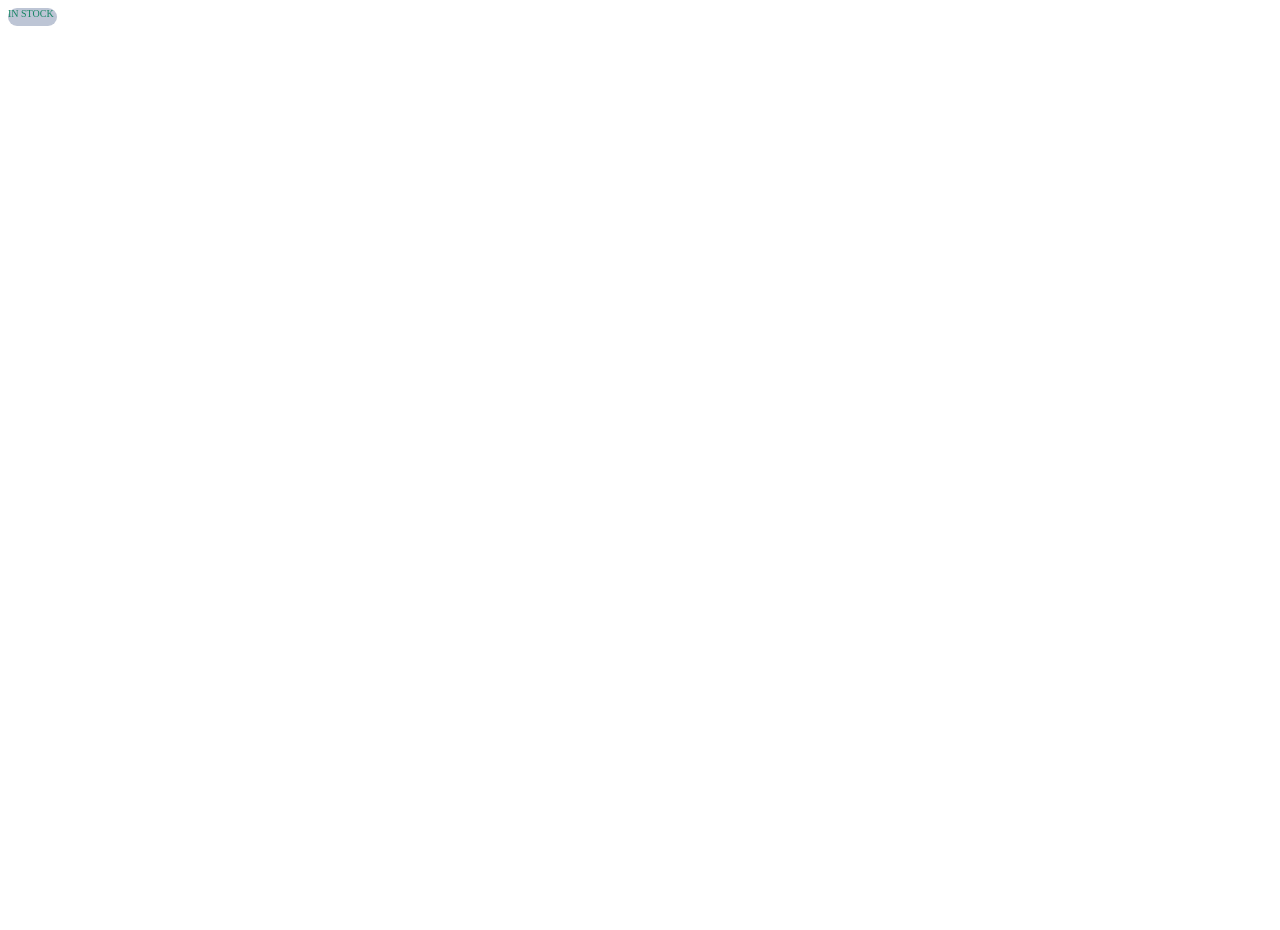
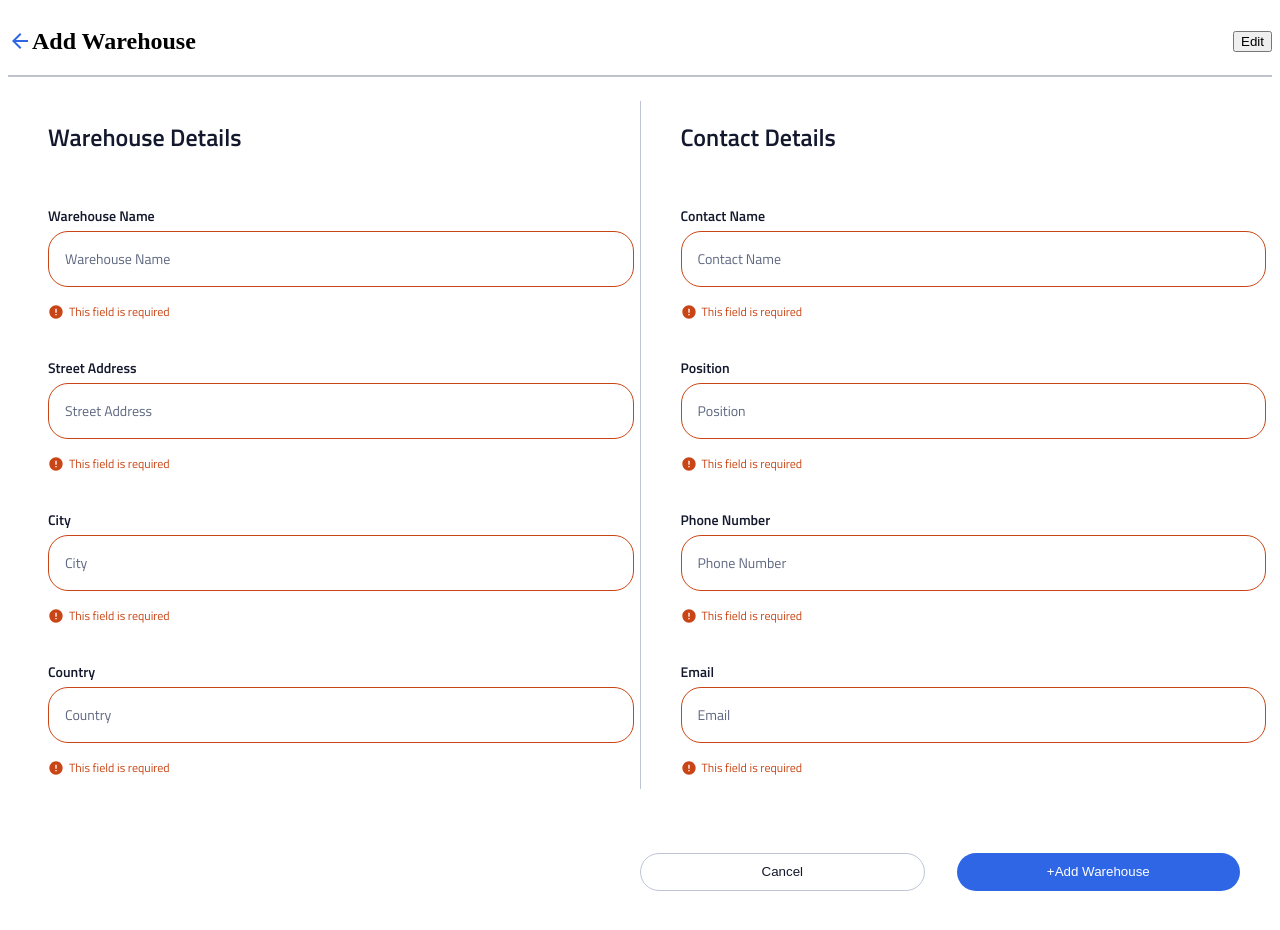
Before and after one commit to vibrentcarey/intstock, a React (Create React App) app in the folder client/: page /dev in a window 1280 px wide. Before the commit the page ends 800 px from the top, so only its background shows below. Built offline with nearby package versions, Linux system fonts and the light colour scheme.

Commit message:
Merge form with header and buttons

```diff
--- a/client/src/App.js
+++ b/client/src/App.js
@@ -9,6 +9,7 @@ import InventoryItemDetailsPage from "./pages/InventoryItemDetailsPage/Inventory
 import EditInventoryItemPage from "./pages/EditInventoryItemPage/EditInventoryItemPage";
 import AddInventoryItemPage from "./pages/AddInventoryItemPage/AddInventoryItemPage";
 import Dev from "./pages/Dev/Dev";
+import WarehouseForm from "./components/WarehouseForm/WarehouseForm";
 
 // InStock Application
 class App extends Component {
@@ -42,7 +43,7 @@ class App extends Component {
             />
             <Route
               path="/dev"
-              component={Dev} //Stock filter
+              component={AddWarehousePage} //Stock filter: ;
             />
           </Switch>
         </BrowserRouter>
--- a/client/src/Button/Button.scss
+++ b/client/src/Button/Button.scss
@@ -9,6 +9,7 @@
   border-radius: 1.25rem;
   border: none;
   padding: 0;
+  margin: 1rem;
 }
 
 .button {
--- a/client/src/components/TopBar.js
+++ b/client/src/components/TopBar.js
@@ -4,6 +4,7 @@ import './TopBar.css'
 import back from '../assets/arrow_back-24px.svg'
 import PropTypes from 'prop-types'
 import TopBarDetails from './TopBarDetails';
+import Button from '../Button/Button';
 
 const TopBar = (props) => {
   const showButton = true
--- a/client/src/components/WarehouseForm/WarehouseForm.js
+++ b/client/src/components/WarehouseForm/WarehouseForm.js
@@ -4,6 +4,7 @@ import { Link } from 'react-router-dom';
 // import axios from 'axios';
 import back from '../../assets/arrow_back-24px.svg';
 import errorIcon from '../../assets/error-24px.svg';
+import Button from '../../Button/Button';
 
 class WarehouseForm extends Component {
     state = {
@@ -180,8 +181,8 @@ class WarehouseForm extends Component {
                         </fieldset>
                     </div>
                     <div className='warehouse-form__button-container'>
-                        {/* Button Cancel will be here */}
-                        {/* Button Save/Add Warehouse will be here */}
+                        <Button value='Cancel' type='secondary' />
+                        <Button value='+Add Warehouse' />
                     </div>
                 </form>
             </section>
--- a/client/src/components/WarehouseForm/WarehouseForm.scss
+++ b/client/src/components/WarehouseForm/WarehouseForm.scss
@@ -1,22 +1,35 @@
-@use "../../style/partials/mixins" as *;
-@use "../../style/partials/typography" as *;
-@use "../../style/partials/variables" as *;
+@use "../../style/partials/mixins"as *;
+@use "../../style/partials/typography"as *;
+@use "../../style/partials/variables"as *;
 
 .warehouse-form {
     background-color: $white;
     @include flex(flex-start, stretch, column);
 
+    &__button-container {
+        @include flex(space-between, flex-start, row);
+        width: 90%;
+        padding: 1rem;
+
+        @include tablet() {
+            align-self: flex-end;
+            width: 50%;
+        }
+    }
+
     &__form {
         @include flex(center, center, column);
         width: 100%;
+
         @include tablet {
             @include dividerStyleTop;
         }
     }
 
-    &__input-container{
+    &__input-container {
         @include flex(center, center, column);
         width: 100%;
+
         @include tablet {
             @include flex(space-between, flex-start, row);
 
@@ -30,18 +43,20 @@
         padding: 1rem 1.5rem 1.5rem 1.5rem;
         border: none;
         @include dividerStyleTop;
+
         @include tablet {
-            border-top:none;
+            border-top: none;
             margin: 1.5rem 0 2rem 0;
             width: 50%;
             padding: 0rem 2rem;
         }
+
         @include desktop {
             padding: 0rem 2.5rem;
         }
     }
 
-    &__warehouse-details{
+    &__warehouse-details {
         @include tablet {
             @include dividerStyleRight;
         }
@@ -51,7 +66,8 @@
     &__heading {
         @include font-stack-m-h2;
         padding-bottom: 0.5rem;
-        @include tablet{
+
+        @include tablet {
             @include font-stack-tab-desc-h2;
         }
     }
@@ -59,7 +75,8 @@
     &__label {
         @include font-stack-m-h3;
         padding: 1rem 0 0.25rem 0;
-        @include tablet{
+
+        @include tablet {
             @include font-stack-tab-desc-h3;
             padding: 1.5rem 0 0.25rem 0;
         }
@@ -70,27 +87,30 @@
         width: 100%;
         margin-bottom: 0.25rem;
         @include formfield;
-        @include tablet{
+
+        @include tablet {
             height: 2.375rem;
         }
 
         &::placeholder {
             @include font-stack-m-p2;
-        @include tablet{
+
+            @include tablet {
                 @include font-stack-tab-desc-p2;
             }
         }
 
-    &[type = 'text'] {
+        &[type='text'] {
             @include font-stack-m-p2;
             color: $instock-black;
-        @include tablet{
+
+            @include tablet {
                 @include font-stack-tab-desc-p2;
             }
         }
 
-    &:focus{
-        border:1px solid $instock-indigo;
+        &:focus {
+            border: 1px solid $instock-indigo;
         }
     }
 
@@ -111,10 +131,11 @@
         margin-right: 5px;
     }
 
-    &__warning-message{
+    &__warning-message {
         @include font-stack-m-p3;
         color: $red;
-        @include tablet{
+
+        @include tablet {
             @include font-stack-tab-desc-p3;
             color: $red;
         }
--- a/client/src/pages/AddWarehousePage/AddWarehousePage.jsx
+++ b/client/src/pages/AddWarehousePage/AddWarehousePage.jsx
@@ -1,6 +1,14 @@
+import WarehouseForm from "../../components/WarehouseForm/WarehouseForm";
+import TopBar from '../../components/TopBar'
+
 // Add New Warehouse Page
 const AddWarehousePage = (props) => {
-  return <h1>Add New Warehouse Page</h1>;
+  return (
+    <div>
+      <TopBar title='Add Warehouse' />
+      <WarehouseForm />
+    </div>
+  )
 };
 
 export default AddWarehousePage;
```
Also changed, not shown: 1 other file (tests, documents, lock files or other folders). Lines whose indentation alone changed are shown as unchanged.
